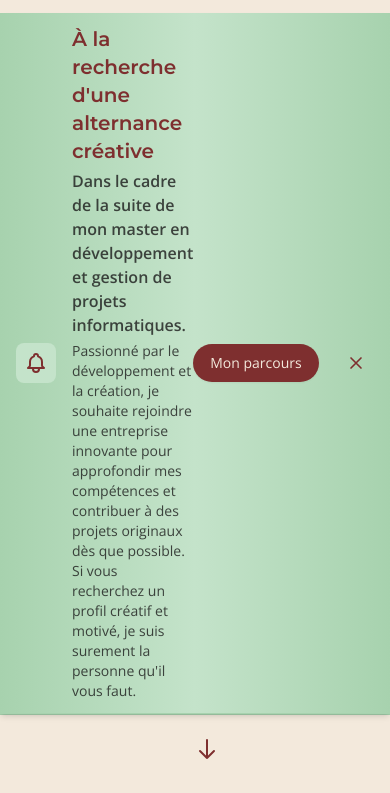
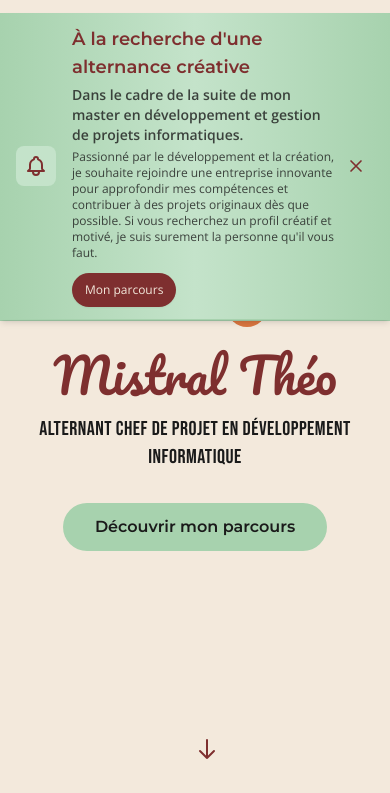
Before and after one commit to mistheo/mistheo.github.io, a plain HTML site: page index.html in a window 390 px wide. Shown: the part 51-844 px from the top of the page. Drawn offline with nearby package versions, Linux system fonts and the light colour scheme.

Commit message:
Update index.html to make banner info more responsive on mobile

```diff
--- a/index.html
+++ b/index.html
@@ -185,32 +185,49 @@
         </div>
 
         <!-- Banner Component -->
-        <div x-data="{ show: window.displayBanner !== false }" x-show="show" x-transition:enter="transition ease-out duration-300" x-transition:enter-start="opacity-0 transform -translate-y-2" x-transition:enter-end="opacity-100 transform translate-y-0" x-transition:leave="transition ease-in duration-200" x-transition:leave-start="opacity-100 transform translate-y-0" x-transition:leave-end="opacity-0 transform -translate-y-2" class="relative w-full bg-gradient-to-r from-mint via-mint-light to-mint border-b border-mint shadow-md">
+        <div x-data="{ show: window.displayBanner !== false }" x-show="show"
+            x-transition:enter="transition ease-out duration-300"
+            x-transition:enter-start="opacity-0 transform -translate-y-2"
+            x-transition:enter-end="opacity-100 transform translate-y-0"
+            x-transition:leave="transition ease-in duration-200"
+            x-transition:leave-start="opacity-100 transform translate-y-0"
+            x-transition:leave-end="opacity-0 transform -translate-y-2"
+            class="relative w-full bg-gradient-to-r from-mint via-mint-light to-mint border-b border-mint shadow-md">
             <div class="max-w-7xl mx-auto py-3 px-4 sm:px-6 lg:px-8">
-                <div class="flex items-center justify-between flex-wrap gap-4">
-                    <div class="flex-1 flex items-center">
+                <div class="flex flex-col sm:flex-row items-start sm:items-center justify-between flex-wrap gap-4">
+                    <div class="flex w-full sm:w-auto items-center">
                         <span class="flex p-2 rounded-lg bg-mint-light">
                             <svg class="w-6 h-6 text-bordeaux" fill="none" stroke="currentColor" viewBox="0 0 24 24">
-                                <path stroke-linecap="round" stroke-linejoin="round" stroke-width="2" d="M15 17h5l-1.405-1.405A2.032 2.032 0 0118 14.158V11a6.002 6.002 0 00-4-5.659V5a2 2 0 10-4 0v.341C7.67 6.165 6 8.388 6 11v3.159c0 .538-.214 1.055-.595 1.436L4 17h5m6 0v1a3 3 0 11-6 0v-1m6 0H9"></path>
+                                <path stroke-linecap="round" stroke-linejoin="round" stroke-width="2"
+                                    d="M15 17h5l-1.405-1.405A2.032 2.032 0 0118 14.158V11a6.002 6.002 0 00-4-5.659V5a2 2 0 10-4 0v.341C7.67 6.165 6 8.388 6 11v3.159c0 .538-.214 1.055-.595 1.436L4 17h5m6 0v1a3 3 0 11-6 0v-1m6 0H9">
+                                </path>
                             </svg>
                         </span>
-                        <div class="ml-4 flex-1 flex items-center justify-between">
-                            <div class="flex-1">
-                                <h2 class="font-montserrat font-bold text-xl md:text-2xl text-bordeaux" x-text="window.bannerInoData?.bannerInfo?.title"></h2>
-                                <p class="mt-1 text-md font-semibold text-black-matte/80" x-text="window.bannerInoData?.bannerInfo?.subtitle"></p>
-                                <p class="mt-1 text-sm text-black-matte/80" x-text="window.bannerInoData?.bannerInfo?.description"></p>
+                        <div class="ml-4 flex-1 flex flex-col sm:flex-row sm:items-center sm:justify-between">
+                            <div class="flex-1 min-w-0">
+                                <h2 class="font-montserrat font-bold text-lg sm:text-xl md:text-2xl text-bordeaux"
+                                    x-text="window.bannerInoData?.bannerInfo?.title"></h2>
+                                <p class="mt-1 text-sm sm:text-md font-semibold text-black-matte/80"
+                                    x-text="window.bannerInoData?.bannerInfo?.subtitle"></p>
+                                <p class="mt-1 text-xs sm:text-sm text-black-matte/80"
+                                    x-text="window.bannerInoData?.bannerInfo?.description"></p>
                             </div>
-                            <div class="flex-shrink-0 flex items-center space-x-4">
-                                <a :href="window.bannerInoData?.bannerInfo?.ctaLink" class="inline-flex items-center px-4 py-2 border border-transparent rounded-full text-sm font-medium text-cream bg-bordeaux hover:bg-orange transition-all duration-300 shadow-sm hover:shadow-md transform hover:scale-105" x-text="window.bannerInoData?.bannerInfo?.ctaText"></a>
+                            <div class="flex-shrink-0 flex items-center space-x-4 mt-3 sm:mt-0">
+                                <a :href="window.bannerInoData?.bannerInfo?.ctaLink"
+                                    class="inline-flex items-center px-3 py-2 sm:px-4 sm:py-2 border border-transparent rounded-full text-xs sm:text-sm font-medium text-cream bg-bordeaux hover:bg-orange transition-all duration-300 shadow-sm hover:shadow-md transform hover:scale-105"
+                                    x-text="window.bannerInoData?.bannerInfo?.ctaText"></a>
                             </div>
                         </div>
+                        <button @click="show = false" type="button"
+                            class="rounded-md p-2 hover:bg-mint-light focus:outline-none transition-colors duration-200 ml-auto sm:ml-4">
+                            <span class="sr-only">Dismiss</span>
+                            <svg class="h-5 w-5 text-bordeaux hover:text-orange" fill="none" stroke="currentColor"
+                                viewBox="0 0 24 24">
+                                <path stroke-linecap="round" stroke-linejoin="round" stroke-width="2"
+                                    d="M6 18L18 6M6 6l12 12" />
+                            </svg>
+                        </button>
                     </div>
-                    <button @click="show = false" type="button" class="rounded-md p-2 hover:bg-mint-light focus:outline-none transition-colors duration-200 ml-4">
-                        <span class="sr-only">Dismiss</span>
-                        <svg class="h-5 w-5 text-bordeaux hover:text-orange" fill="none" stroke="currentColor" viewBox="0 0 24 24">
-                            <path stroke-linecap="round" stroke-linejoin="round" stroke-width="2" d="M6 18L18 6M6 6l12 12"/>
-                        </svg>
-                    </button>
                 </div>
             </div>
         </div>
```
